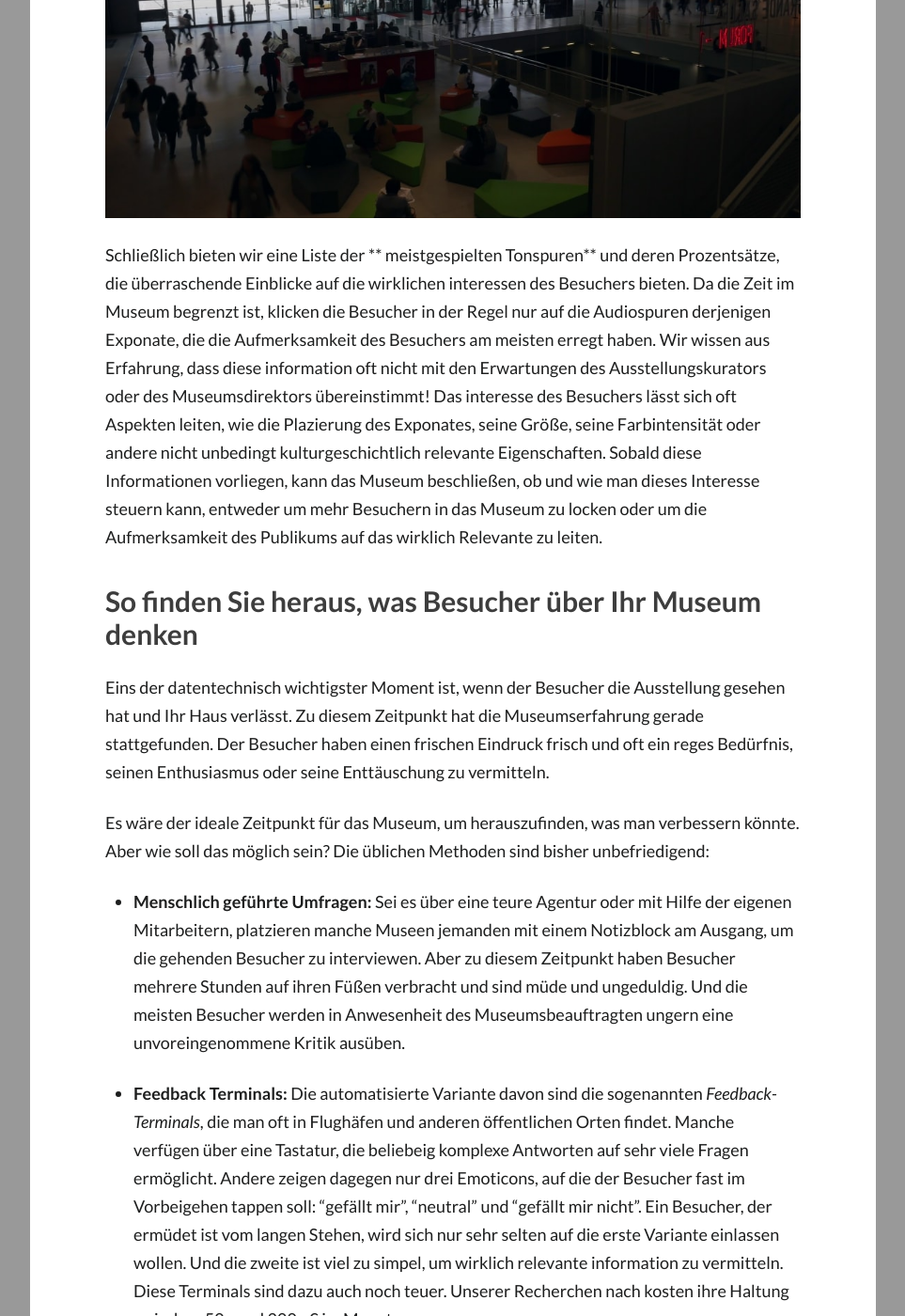
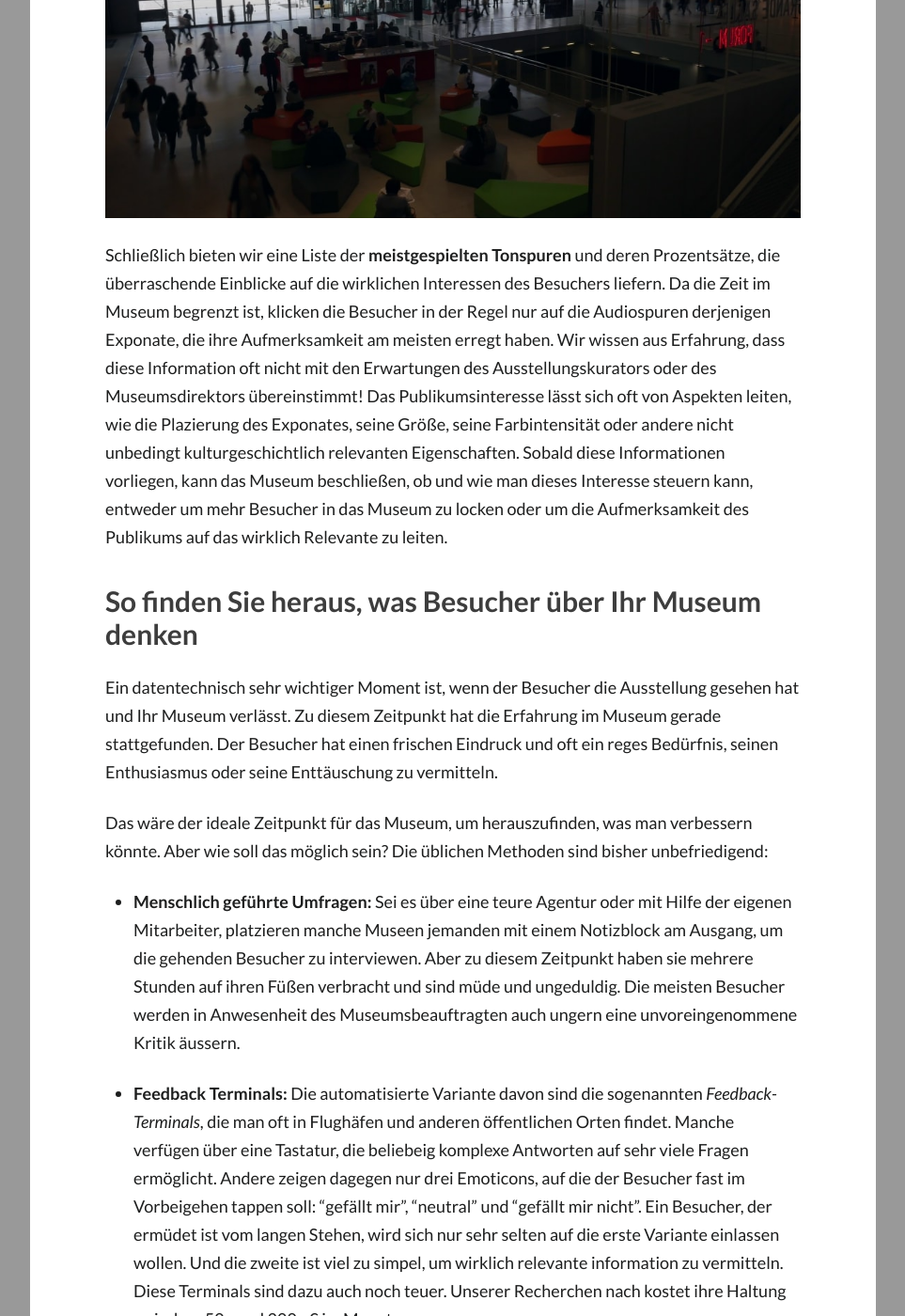
Before and after one commit to nubart/blog-de, a Jekyll site: the page built from _posts/2018-06-25-museum-wie-kann-man-daten-besucher-erhalten.md, in a window 1280 px wide and 1400 px high, scrolled down 3022 px. Shown: the whole window at 94% size, without its empty margins (8-971 px from the left). Built offline with Jekyll 4.4.1, drawn with Linux system fonts in a browser that asks for light colours; some web fonts are replaced; comment, search, counter and statistics services are not loaded; some of the changed text lies outside the part shown.

Commit message:
Blog DE zweiter Post

```diff
--- a/_posts/2018-06-25-museum-wie-kann-man-daten-besucher-erhalten.md
+++ b/_posts/2018-06-25-museum-wie-kann-man-daten-besucher-erhalten.md
@@ -17,46 +17,46 @@
 
 Es ist nicht nur eine höfliche Geste. Der Flugbegleiter begrüßt Sie nicht nur, er zählt Sie! In seiner Hand hält er einen Fahrgastzähler wie diesen:
 ![Clicker Fahrgastzähler]({{site.baseurl}}/images/posts/passanger-counter2.jpg){: .center-image }
-Massive Daten zu interpretieren ist schwierig. Aber davor kommt noch eine andere, manchmal größere Schwierigket: die Datenbeschaffung. Wenn doch selbst bei hochtechnologisierten Flugzeuge eine einfache Passagierzählung noch ein mechanisches Gerät erfordert!
+Massive Daten zu interpretieren ist schwierig. Aber davor kommt noch eine andere, manchmal größere Schwierigket: die Datenbeschaffung. Wenn doch selbst bei hochtechnologisierten Flugzeugen eine einfache Passagierzählung noch ein mechanisches Gerät erfordert!
 
-Dasselbe gilt für Museen. Bevor Sie relevante Einblicke in das Verhalten und die wünsche Ihres Publikums gewinnen können, müssen Sie vorher um ein gutes Mittel verfügen, um die Daten überhaupt einzusammeln.
+Dasselbe gilt für Museen. Bevor Sie relevante Einblicke in das Verhalten und die Wünsche Ihres Publikums gewinnen können, müssen Sie vorher über ein adäquates Mittel verfügen, um die Daten überhaupt einzusammeln.
 
 <!--more-->
 
 ## Die Schwierigkeiten, Besucherdaten zu erhalten
 
-   Im Museum ist das Zählen der Besucher über den Ticketverkauf leicht zu ermitteln, aber alles andere wird sofort kompliziert. Manche Museen fragen ihre Besucher nach einer Postleitzahl, um den Herkunftsort zu erfahren. Das kann aber nicht nur für die Besucher ein Ärgernis sein, sondern auch für das Personal an der Kasse. Gerade bei vielbesuchten Museen im Hochbetrieb kann das Notieren der Antworten zu dieser einfachen Frage eine Belastung werden.
+   Im Museum ist das Zählen der Besucher über den Ticketverkauf leicht zu ermitteln, aber alles andere wird sofort kompliziert. Manche Museen fragen ihre Besucher nach einer Postleitzahl, um den Herkunftsort zu erfahren. Das kann aber nicht nur für die Besucher ein Ärgernis sein, sondern auch für das Personal an der Kasse, gerade bei vielbesuchten Museen in der Hauptsaison.
 
-   Diese altbackene Methode erfasst nicht diejenigen Daten, die für einen Museumsdirektor strategisch am wertvollsten sind: Welche ist die Muttersprache meiner Besucher? Wie lange bleiben sie in meinem Museum? Waren sie mit dem Besuch zufrieden? Welche Exponate fanden sie am interessantesten?
+   Diese veraltete Methode erfasst nicht diejenigen Daten, die für einen Museumsdirektor strategisch am wertvollsten sind: Welche ist die Muttersprache meiner Besucher? Wie lange bleiben sie in meinem Museum? Waren sie mit dem Besuch zufrieden? Welche Exponate fanden sie am interessantesten?
 
 ## Nubart ist nicht nur ein Audioguide, sondern auch ein Werkzeug zur Erfassung von Besucherdaten.
 
    Da wo Fluggesellschaften ihre Bemühungen, Daten zu sammeln, als Willkommensgruß tarnen, bietet Nubart einen Audioguide an.
 
-   In der Tat. Alle Audioguides von Nubart, egal ob Sie unser bevorzugtes Kartenformat oder eine nur-digitale Variante bevorzugen, dienen als Werkzeug, um wichtige Daten für Ihr Museum zu sammeln. Unsere Karten sind, so zu sagen, der Flugbegleiter Ihres Museums. Und das alles automatisiert, ohne Ihre Mitarbeiter abzulenken oder den Besucher zu stören.
+   In der Tat. Alle Audioguides von Nubart, egal ob Sie unser beliebtes Kartenformat oder eine nur-digitale Variante bevorzugen, dienen als Werkzeug, um wichtige Daten für Ihr Museum zu sammeln. Unsere Karten sind, so zu sagen, der Flugbegleiter Ihres Museums. Und das alles automatisiert, ohne Ihre Mitarbeiter abzulenken oder den Besucher zu stören.
 
-   Um auf die mehrsprachigen und multimedialen Inhalte der Nubart Audioguides zuzugreifen, nutzt der Besucher sein eigenes Smartphone (diese Vorgehensweise wird im Fachjargon BYOD oder "bring your own device" genannt). So kann unser System sehr wertvolle Informationen anonym erfassen, ohne gegen die Datenschutzgesetze zu verstoßen. Da unsere Audioguides keine App sind und gelegentlich über den Browser laufen, haben wir keine Möglichkeit, persönlichbezogene daten wie die Identität des Besuchers, Telefonnummern oder Konten zu registrieren. Und auf die Registrierung der nach der DSGVO umstrittenen IP-Adressen haben wir freiwillig verzichtet. Wir können jedoch das **Herkunftsland des Besuchers** und seine bevorzugte Sprache herausfinden, beides Daten die für das Museums von grundlegender Bedeutung sind. Inzwischen verfügen manche konventionelle Audioguides über sogenannte Dockingstations, die die Erfassung von einigen Datensätze ermöglichen. Aber das Herkunftsland des Besuchers können sie naturgemäss nicht automatisch bestimmen. Nubart aber kann das!
+   Um auf die mehrsprachigen und multimedialen Inhalte der Nubart Audioguides zuzugreifen, nutzt der Besucher sein eigenes Smartphone (diese Vorgehensweise wird im Fachjargon BYOD oder "bring your own device" genannt). So kann unser System sehr wertvolle Informationen anonym erfassen, ohne gegen die Datenschutzgesetze zu verstoßen. Da unsere Audioguides keine App sind und nur im Browser laufen, haben wir keine Möglichkeit, persönlichbezogene daten wie die Identität des Besuchers, Telefonnummern oder Konten zu registrieren. Und auf die Registrierung der nach der DSGVO umstrittenen IP-Adressen haben wir freiwillig verzichtet. Wir können jedoch das **Herkunftsland des Besuchers** und seine bevorzugte Sprache anonym herausfinden, beides Daten die für das Museums von grundlegender Bedeutung sind. Inzwischen verfügen manche konventionelle Audioguides über sogenannte Dockingstations, die die Erfassung von einigen Datensätze ermöglichen. Aber das Herkunftsland des Besuchers können sie naturgemäss nicht automatisch bestimmen. Nubart aber kann das!
 
-   Unser Datenreport beinhaltet auch manche automatisierte Daten zum Verhalten des Besuchers, die komplexe Algorithmen erfordern. Zum Beispiel: Wir registrieren, wie viele Minuten des audioguides der Besucher insgesamt gehört hat und wie lange er im Anwesen des Museums geblieben ist.
+   Unser Datenreport beinhaltet auch manche automatisierten Daten zum Verhalten des Besuchers, die komplexe Algorithmen erfordern. Zum Beispiel: Wir registrieren, wie viele Minuten des Audioguides der Besucher insgesamt gehört hat und wie lange er im Anwesen des Museums geblieben ist.
 
 ![Visitors in a public site]({{site.baseurl}}/images/posts/visitors-people.jpg){: .center-image }
 
-Schließlich bieten wir eine Liste der ** meistgespielten Tonspuren** und deren Prozentsätze, die überraschende Einblicke auf die wirklichen interessen des Besuchers bieten. Da die Zeit im Museum begrenzt ist, klicken die Besucher in der Regel nur auf die Audiospuren derjenigen Exponate, die die Aufmerksamkeit des Besuchers am meisten erregt haben. Wir wissen aus Erfahrung, dass diese information oft nicht mit den Erwartungen des Ausstellungskurators oder des Museumsdirektors übereinstimmt! Das interesse des Besuchers lässt sich oft Aspekten leiten, wie die Plazierung des Exponates, seine Größe, seine Farbintensität oder andere nicht unbedingt kulturgeschichtlich relevante Eigenschaften. Sobald diese Informationen vorliegen, kann das Museum beschließen, ob und wie man dieses Interesse steuern kann, entweder um mehr Besuchern in das Museum zu locken oder um die Aufmerksamkeit des Publikums auf das wirklich Relevante zu leiten.
+Schließlich bieten wir eine Liste der **meistgespielten Tonspuren** und deren Prozentsätze, die überraschende Einblicke auf die wirklichen Interessen des Besuchers liefern. Da die Zeit im Museum begrenzt ist, klicken die Besucher in der Regel nur auf die Audiospuren derjenigen Exponate, die ihre Aufmerksamkeit am meisten erregt haben. Wir wissen aus Erfahrung, dass diese Information oft nicht mit den Erwartungen des Ausstellungskurators oder des Museumsdirektors übereinstimmt! Das Publikumsinteresse lässt sich oft von Aspekten leiten, wie die Plazierung des Exponates, seine Größe, seine Farbintensität oder andere nicht unbedingt kulturgeschichtlich relevanten Eigenschaften. Sobald diese Informationen vorliegen, kann das Museum beschließen, ob und wie man dieses Interesse steuern kann, entweder um mehr Besucher in das Museum zu locken oder um die Aufmerksamkeit des Publikums auf das wirklich Relevante zu leiten.
 
 ## So finden Sie heraus, was Besucher über Ihr Museum denken
 
-   Eins der datentechnisch wichtigster Moment ist, wenn der Besucher die Ausstellung gesehen hat und Ihr Haus verlässt. Zu diesem Zeitpunkt hat die Museumserfahrung gerade stattgefunden. Der Besucher haben einen frischen Eindruck frisch und oft ein reges Bedürfnis, seinen Enthusiasmus oder seine Enttäuschung zu vermitteln.
+   Ein datentechnisch sehr wichtiger Moment ist, wenn der Besucher die Ausstellung gesehen hat und Ihr Museum verlässt. Zu diesem Zeitpunkt hat die Erfahrung im Museum gerade stattgefunden. Der Besucher hat einen frischen Eindruck und oft ein reges Bedürfnis, seinen Enthusiasmus oder seine Enttäuschung zu vermitteln.
 
-   Es wäre der ideale Zeitpunkt für das Museum, um herauszufinden, was man verbessern könnte. Aber wie soll das möglich sein? Die üblichen Methoden sind bisher unbefriedigend:
+   Das wäre der ideale Zeitpunkt für das Museum, um herauszufinden, was man verbessern könnte. Aber wie soll das möglich sein? Die üblichen Methoden sind bisher unbefriedigend:
 
  *  **Menschlich geführte Umfragen:**
-   Sei es über eine teure Agentur oder mit Hilfe der eigenen Mitarbeitern, platzieren manche Museen jemanden mit einem Notizblock am Ausgang, um die gehenden Besucher zu interviewen. Aber zu diesem Zeitpunkt haben Besucher mehrere Stunden auf ihren Füßen verbracht und sind müde und ungeduldig. Und die meisten Besucher werden in Anwesenheit des Museumsbeauftragten ungern eine unvoreingenommene Kritik ausüben.
+   Sei es über eine teure Agentur oder mit Hilfe der eigenen Mitarbeiter, platzieren manche Museen jemanden mit einem Notizblock am Ausgang, um die gehenden Besucher zu interviewen. Aber zu diesem Zeitpunkt haben sie mehrere Stunden auf ihren Füßen verbracht und sind müde und ungeduldig. Die meisten Besucher werden in Anwesenheit des Museumsbeauftragten auch ungern eine unvoreingenommene Kritik äussern.
 
  * **Feedback Terminals:**
    Die automatisierte Variante davon sind die sogenannten *Feedback-Terminals*, die man oft in Flughäfen und anderen öffentlichen Orten findet. Manche verfügen über eine Tastatur, die beliebeig komplexe Antworten auf sehr viele Fragen ermöglicht. Andere zeigen dagegen nur drei Emoticons, auf die der Besucher fast im Vorbeigehen tappen soll: "gefällt mir", "neutral" und "gefällt mir nicht". Ein Besucher, der ermüdet ist vom langen Stehen, wird sich nur sehr selten auf die erste Variante einlassen wollen. Und die zweite ist viel zu simpel, um wirklich relevante information zu vermitteln.
-   Diese Terminals sind dazu auch noch teuer. Unserer Recherchen nach kosten ihre Haltung zwischen 50,- und 200,- € im Monat.
+   Diese Terminals sind dazu auch noch teuer. Unserer Recherchen nach kostet ihre Haltung zwischen 50,- und 200,- € im Monat.
 
-   Die **kurze Feedback-Umfrage am Ende der Nubart Audioguides** löst dieses Problem. Der Besucher findet die Umfrage am Ende der digitalen Inhalte und sieht sie genau nach Beendigung des Rundgangs. Wir leiten ihn extra *nicht* auf eine externe Seite: Die anonyme Umfrage ist in ihrer vorsätzlichen Kürze sofort für ihn sichtbar und verfügbar. Er kann sie in wenigen Sekunden direkt im Museum oder auf der Rückfahrt zum Hotel beantworten. Das alles erklärt wahrscheinlich auch unsere ungewöhnlich hohe Antwortquote von 11-12 % der Audioguide-Nutzer! Das Beste daran: Wenn erwünscht können ein oder mehrere Mitarbeiter des Museums die Kommentare der Besucherin Echtzeit per E-Mail erhalten, so dass sie immer am Puls der Ausstellung bleiben.
+   Die **kurze Feedback-Umfrage am Ende der Nubart Audioguides** löst dieses Problem. Der Besucher findet die Umfrage am Ende der digitalen Inhalte und sieht sie genau nach Beendigung des Rundgangs. Wir leiten ihn extra *nicht* auf eine externe Seite: Die anonyme Umfrage ist in ihrer beabsichtigten Kürze sofort für ihn sichtbar und verfügbar. Er kann sie in wenigen Sekunden direkt im Museum oder auf der Rückfahrt zum Hotel beantworten. Das alles erklärt wahrscheinlich auch unsere ungewöhnlich hohe Antwortquote von 11-12 % der Audioguide-Nutzer! Das Beste daran: Wenn erwünscht können ein oder mehrere Mitarbeiter des Museums die Kommentare der Besucher in Echtzeit per E-Mail erhalten, so dass sie immer am Puls der Ausstellung bleiben.
 
  Hier sind einige der Kommentare, die Besucher im Feedback-Formular hinterlassen haben:
 <video width="720" height="548" autoplay loop>
@@ -65,11 +65,12 @@
 </video>{: .center-image }
 
 
-Wenn Ihr Museum das Alter, das Geschlecht oder andere nicht automatisierbare Daten des Besuchers abfragen möchte, können Sie es ebenfalls hier tun! Wir können die Fragen der Feedback-Form personalisieren, um ihren individuellen Bedürfnissen gerecht zu werden.
+Wenn Ihr Museum das Alter, das Geschlecht oder andere nicht automatisierbare Daten des Besuchers abfragen möchte, können Sie es ebenfalls hier tun! Wir können die Fragen des Feedback-Formulars anpassen, um ihren individuellen Bedürfnissen gerecht zu werden.
 
 Die gesamten Daten (die automatisch registrierten und die freiwillig vom Besuchern im feedback-Formular hinterlassenenen) sind in unseren Tarifpaketen inbegriffen. Weitere [Informationen zu unseren Preisen finden Sie auf unserer Website](http://www.nubart.eu/#pricing){:target="_blank"}.
 
-Vielleicht ist ein Audioguide für Ihr Museum nicht so wichtig. Aber würden Sie nicht gerne mehr über Ihre Besucher wissen? Dann machen Sie es wie die Fluggesellschaften und begrüßen Sie sie mit einem Nubart Audioguide an der eingangstür!
+Vielleicht ist ein Audioguide für Ihr Museum nicht so wichtig. Aber würden Sie nicht gerne mehr über Ihre Besucher erfahren? Dann machen Sie es wie die Fluggesellschaften und begrüßen Sie sie mit einem Nubart Audioguide an der Eingangstür!
+
 
 
 
```
